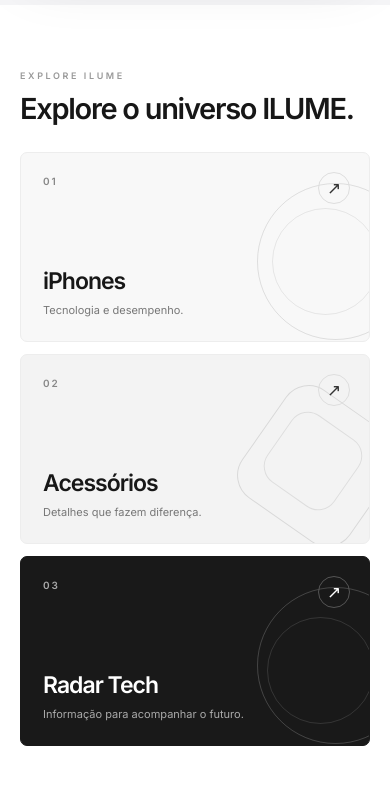
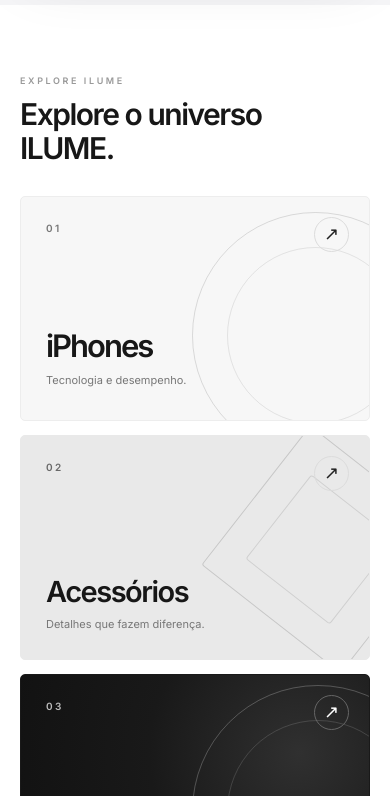
Before and after one commit to ytmatheus332-maker/ilume-tech-store, a React (Vite) app: page / in a window 390 px wide. Shown: the part 748-1544 px from the top of the page. Built offline with nearby package versions, Linux system fonts and the light colour scheme; no server answers.

Commit message:
Atualizar o App.css

```diff
--- a/src/App.css
+++ b/src/App.css
@@ -1,4 +1,3 @@
-
 /* =====================================
    ILUME TECH STORE
    MAIN PAGE STYLES
@@ -158,17 +157,17 @@ main {
 }
 
 /* =====================================
-   EXPLORE — EDITORIAL PREMIUM
+   EXPLORE — NOVA EXPERIÊNCIA EDITORIAL
 ===================================== */
 
 .categories {
   width: calc(100% - 64px);
   max-width: 1200px;
-  margin: 105px auto 0;
+  margin: 110px auto 0;
 }
 
 .section-heading {
-  margin-bottom: 38px;
+  margin-bottom: 42px;
 }
 
 .section-heading > span {
@@ -182,10 +181,10 @@ main {
 .section-heading h2 {
   margin-top: 13px;
   color: #171717;
-  font-size: clamp(30px, 3.5vw, 42px);
+  font-size: clamp(32px, 3.7vw, 44px);
   font-weight: 600;
-  letter-spacing: -2px;
-  line-height: 1.1;
+  letter-spacing: -2.3px;
+  line-height: 1.08;
 }
 
 /* GRADE */
@@ -193,142 +192,62 @@ main {
 .category-grid {
   display: grid;
   grid-template-columns: repeat(3, minmax(0, 1fr));
-  gap: 16px;
+  gap: 18px;
+  align-items: stretch;
 }
 
-/* CARDS */
+/* BASE DOS CARDS */
 
 .category-card {
   position: relative;
   display: flex;
   min-width: 0;
-  min-height: 285px;
+  min-height: 340px;
   flex-direction: column;
   justify-content: space-between;
   overflow: hidden;
   isolation: isolate;
-  padding: 27px;
-  border: 1px solid #ededed;
-  border-radius: 7px;
-  background: #f8f8f8;
+  padding: 30px;
+  border: 1px solid transparent;
+  border-radius: 5px;
+  background: #fff;
   color: #171717;
   text-decoration: none;
   transition:
-    transform .35s ease,
-    background .35s ease,
-    border-color .35s ease,
-    box-shadow .35s ease;
-}
-
-.category-card:nth-child(2) {
-  background: #f3f3f3;
-}
-
-.category-card:nth-child(3) {
-  background: #191919;
-  border-color: #191919;
-  color: #fff;
-}
-
-/* FORMAS GEOMÉTRICAS */
-
-.category-card::before {
-  position: absolute;
-  z-index: -1;
-  top: 70px;
-  right: -65px;
-  width: 190px;
-  height: 190px;
-  border: 1px solid rgba(0,0,0,.11);
-  border-radius: 50%;
-  content: "";
-  transition: transform .55s ease;
-}
-
-.category-card:nth-child(1)::after {
-  position: absolute;
-  z-index: -1;
-  top: 101px;
-  right: -25px;
-  width: 125px;
-  height: 125px;
-  border: 1px solid rgba(0,0,0,.08);
-  border-radius: 50%;
-  content: "";
-}
-
-.category-card:nth-child(2)::before {
-  top: 93px;
-  right: -22px;
-  width: 155px;
-  height: 155px;
-  border-radius: 28px;
-  transform: rotate(35deg);
-}
-
-.category-card:nth-child(2)::after {
-  position: absolute;
-  z-index: -1;
-  top: 125px;
-  right: 12px;
-  width: 90px;
-  height: 90px;
-  border: 1px solid rgba(0,0,0,.09);
-  border-radius: 20px;
-  content: "";
-  transform: rotate(35deg);
-}
-
-.category-card:nth-child(3)::before {
-  top: 75px;
-  right: -55px;
-  width: 190px;
-  height: 190px;
-  border-color: rgba(255,255,255,.19);
-}
-
-.category-card:nth-child(3)::after {
-  position: absolute;
-  z-index: -1;
-  top: 112px;
-  right: -18px;
-  width: 115px;
-  height: 115px;
-  border: 1px solid rgba(255,255,255,.12);
-  border-radius: 50%;
-  content: "";
+    transform .4s ease,
+    box-shadow .4s ease,
+    background .4s ease;
 }
 
 /* NUMERAÇÃO */
 
 .category-number {
-  color: #888;
-  font-size: 10px;
+  position: relative;
+  z-index: 3;
+  color: #777;
+  font-size: 11px;
   font-weight: 600;
-  letter-spacing: 2px;
+  letter-spacing: 2.5px;
 }
 
-.category-card:nth-child(3) .category-number {
-  color: #aaa;
-}
-
-/* TEXTOS */
+/* CONTEÚDO */
 
 .category-info {
   position: relative;
-  z-index: 1;
+  z-index: 3;
   display: flex;
   flex-direction: column;
-  gap: 9px;
+  gap: 10px;
 }
 
 .category-info h3 {
+  margin: 0;
   color: #171717;
-  font-size: 25px;
+  font-size: 29px;
   font-weight: 600;
-  letter-spacing: -1px;
-  line-height: 1.1;
-  transition: transform .3s ease;
+  letter-spacing: -1.5px;
+  line-height: 1.05;
+  transition: transform .35s ease;
 }
 
 .category-info p {
@@ -336,81 +255,257 @@ main {
   margin: 0;
   color: #777;
   font-size: 12px;
-  line-height: 1.6;
+  line-height: 1.7;
+}
+
+/* SETA */
+
+.category-arrow {
+  position: absolute;
+  z-index: 4;
+  top: 25px;
+  right: 25px;
+  display: flex;
+  width: 39px;
+  height: 39px;
+  align-items: center;
+  justify-content: center;
+  border: 1px solid #dcdcdc;
+  border-radius: 50%;
+  background: transparent;
+  color: #222;
+  font-family: Arial, sans-serif;
+  font-size: 18px;
+  font-weight: 400;
+  line-height: 1;
+  transition:
+    background .35s ease,
+    color .35s ease,
+    transform .35s ease,
+    border-color .35s ease;
+}
+
+/* =====================================
+   CARD 01 — IPHONES
+   BRANCO / CÍRCULO MONUMENTAL
+===================================== */
+
+.category-card:nth-child(1) {
+  background: #f7f7f7;
+  border-color: #ededed;
+}
+
+.category-card:nth-child(1)::before {
+  position: absolute;
+  z-index: 0;
+  top: 48px;
+  right: -95px;
+  width: 290px;
+  height: 290px;
+  border: 1px solid rgba(0,0,0,.13);
+  border-radius: 50%;
+  content: "";
+  transition: transform .7s ease;
+}
+
+.category-card:nth-child(1)::after {
+  position: absolute;
+  z-index: 0;
+  top: 88px;
+  right: -55px;
+  width: 210px;
+  height: 210px;
+  border: 1px solid rgba(0,0,0,.09);
+  border-radius: 50%;
+  content: "";
+  transition: transform .7s ease;
+}
+
+.category-card:nth-child(1) .category-number {
+  color: #777;
+}
+
+.category-card:nth-child(1) .category-info {
+  padding-bottom: 5px;
+}
+
+.category-card:nth-child(1) .category-info h3 {
+  font-size: 34px;
+  letter-spacing: -2px;
+}
+
+/* =====================================
+   CARD 02 — ACESSÓRIOS
+   CINZA / COMPOSIÇÃO DIAGONAL
+===================================== */
+
+.category-card:nth-child(2) {
+  background: #e9e9e9;
+  border-color: #e9e9e9;
+}
+
+.category-card:nth-child(2)::before {
+  position: absolute;
+  z-index: 0;
+  top: 65px;
+  right: -55px;
+  width: 205px;
+  height: 205px;
+  border: 1px solid rgba(0,0,0,.15);
+  border-radius: 3px;
+  content: "";
+  transform: rotate(38deg);
+  transition: transform .7s ease;
+}
+
+.category-card:nth-child(2)::after {
+  position: absolute;
+  z-index: 0;
+  top: 105px;
+  right: -15px;
+  width: 125px;
+  height: 125px;
+  border: 1px solid rgba(0,0,0,.11);
+  border-radius: 3px;
+  content: "";
+  transform: rotate(38deg);
+  transition: transform .7s ease;
+}
+
+.category-card:nth-child(2) .category-number {
+  color: #686868;
+}
+
+.category-card:nth-child(2) .category-info {
+  max-width: 190px;
+}
+
+.category-card:nth-child(2) .category-info h3 {
+  max-width: 170px;
+  font-size: 31px;
+  line-height: 1.02;
+}
+
+/* =====================================
+   CARD 03 — RADAR TECH
+   PRETO / CÍRCULOS CONCÊNTRICOS
+===================================== */
+
+.category-card:nth-child(3) {
+  background:
+    radial-gradient(circle at 80% 35%, #303030 0%, #191919 48%, #111 100%);
+  border-color: #191919;
+  color: #fff;
+}
+
+.category-card:nth-child(3)::before {
+  position: absolute;
+  z-index: 0;
+  top: 42px;
+  right: -105px;
+  width: 300px;
+  height: 300px;
+  border: 1px solid rgba(255,255,255,.23);
+  border-radius: 50%;
+  content: "";
+  transition: transform .7s ease;
+}
+
+.category-card:nth-child(3)::after {
+  position: absolute;
+  z-index: 0;
+  top: 88px;
+  right: -58px;
+  width: 205px;
+  height: 205px;
+  border: 1px solid rgba(255,255,255,.14);
+  border-radius: 50%;
+  content: "";
+  transition: transform .7s ease;
+}
+
+.category-card:nth-child(3) .category-number {
+  color: #bcbcbc;
 }
 
 .category-card:nth-child(3) .category-info h3 {
+  max-width: 190px;
+  color: #fff;
+  font-size: 32px;
+  letter-spacing: -1.7px;
+}
+
+.category-card:nth-child(3) .category-info p {
+  color: #b5b5b5;
+}
+
+.category-card:nth-child(3) .category-arrow {
+  border-color: #666;
   color: #fff;
 }
 
-.category-card:nth-child(3) .category-info p {
-  color: #aaa;
-}
-
-/* SETAS PADRONIZADAS */
-
-.category-arrow {
-  position: absolute;
-  z-index: 2;
-  top: 23px;
-  right: 23px;
-  display: flex;
-  width: 35px;
-  height: 35px;
-  align-items: center;
-  justify-content: center;
-  border: 1px solid #dedede;
-  border-radius: 50%;
-  background: transparent;
-  color: #333;
-  font-family: Arial, sans-serif;
-  font-size: 17px;
-  font-weight: 400;
-  line-height: 1;
-  transition:
-    background .3s ease,
-    color .3s ease,
-    border-color .3s ease,
-    transform .3s ease;
-}
-
-.category-card:nth-child(3) .category-arrow {
-  border-color: #555;
-  color: #fff;
-}
-
-/* EFEITOS APENAS EM DISPOSITIVOS COM MOUSE */
+/* =====================================
+   INTERAÇÕES
+===================================== */
 
 @media (hover: hover) and (pointer: fine) {
   .category-card:hover {
-    transform: translateY(-5px);
-    border-color: #d5d5d5;
-    background: #fff;
-    box-shadow: 0 18px 40px rgba(0,0,0,.06);
+    transform: translateY(-7px);
+    box-shadow: 0 22px 45px rgba(0,0,0,.09);
   }
 
-  .category-card:hover::before {
+  .category-card:nth-child(1):hover {
+    background: #fff;
+  }
+
+  .category-card:nth-child(1):hover::before {
+    transform: scale(1.1);
+  }
+
+  .category-card:nth-child(1):hover::after {
+    transform: scale(1.13);
+  }
+
+  .category-card:nth-child(2):hover {
+    background: #dedede;
+  }
+
+  .category-card:nth-child(2):hover::before {
+    transform: rotate(45deg) scale(1.08);
+  }
+
+  .category-card:nth-child(2):hover::after {
+    transform: rotate(45deg) scale(1.1);
+  }
+
+  .category-card:nth-child(3):hover {
+    background:
+      radial-gradient(circle at 80% 35%, #393939 0%, #222 48%, #171717 100%);
+  }
+
+  .category-card:nth-child(3):hover::before {
+    transform: scale(1.1);
+  }
+
+  .category-card:nth-child(3):hover::after {
     transform: scale(1.12);
   }
 
-  .category-card:nth-child(2):hover::before {
-    transform: rotate(35deg) scale(1.12);
-  }
-
   .category-card:hover .category-info h3 {
-    transform: translateX(3px);
+    transform: translateX(4px);
   }
 
   .category-card:hover .category-arrow {
+    transform: translate(3px, -3px);
     border-color: #171717;
     background: #171717;
     color: #fff;
-    transform: translate(2px, -2px);
   }
 
-  .category-card:nth-child(3):hover {
-    background: #292929;
-    border-color: #292929;
+  .category-card:nth-child(3):hover .category-arrow {
+    border-color: #fff;
+    background: #fff;
+    color: #171717;
   }
 }
 
@@ -579,12 +674,21 @@ main {
   }
 
   .category-card {
-    min-height: 260px;
+    min-height: 300px;
     padding: 22px;
   }
 
   .category-info h3 {
-    font-size: 21px;
+    font-size: 23px;
+  }
+
+  .category-card:nth-child(1) .category-info h3 {
+    font-size: 27px;
+  }
+
+  .category-card:nth-child(2) .category-info h3,
+  .category-card:nth-child(3) .category-info h3 {
+    font-size: 25px;
   }
 }
 
@@ -644,11 +748,11 @@ main {
 
   .categories {
     width: calc(100% - 40px);
-    margin-top: 65px;
+    margin-top: 70px;
   }
 
   .section-heading {
-    margin-bottom: 27px;
+    margin-bottom: 30px;
   }
 
   .section-heading > span {
@@ -659,74 +763,95 @@ main {
   .section-heading h2 {
     max-width: 340px;
     margin-top: 11px;
-    font-size: 29px;
-    letter-spacing: -1.3px;
-    line-height: 1.16;
+    font-size: 30px;
+    letter-spacing: -1.5px;
+    line-height: 1.15;
   }
 
   .category-grid {
     grid-template-columns: 1fr;
-    gap: 12px;
+    gap: 14px;
   }
 
   .category-card {
-    min-height: 190px;
-    padding: 22px;
-    border-radius: 7px;
+    min-height: 225px;
+    padding: 25px;
+    border-radius: 5px;
   }
 
-  .category-card::before {
-    top: 30px;
-    right: -45px;
-    width: 155px;
-    height: 155px;
+  /* IPHONES MOBILE */
+
+  .category-card:nth-child(1)::before {
+    top: 15px;
+    right: -70px;
+    width: 245px;
+    height: 245px;
   }
 
   .category-card:nth-child(1)::after {
-    top: 55px;
-    right: -10px;
-    width: 105px;
-    height: 105px;
+    top: 50px;
+    right: -35px;
+    width: 175px;
+    height: 175px;
   }
 
+  .category-card:nth-child(1) .category-info h3 {
+    font-size: 31px;
+  }
+
+  /* ACESSÓRIOS MOBILE */
+
   .category-card:nth-child(2)::before {
-    top: 45px;
-    right: -15px;
-    width: 130px;
-    height: 130px;
+    top: 25px;
+    right: -45px;
+    width: 175px;
+    height: 175px;
   }
 
   .category-card:nth-child(2)::after {
-    top: 65px;
-    right: 15px;
-    width: 80px;
-    height: 80px;
-  }
-
-  .category-card:nth-child(3)::before {
-    top: 30px;
-    right: -45px;
-    width: 155px;
-    height: 155px;
-  }
-
-  .category-card:nth-child(3)::after {
     top: 60px;
     right: -5px;
     width: 105px;
     height: 105px;
   }
 
+  .category-card:nth-child(2) .category-info {
+    max-width: 200px;
+  }
+
+  .category-card:nth-child(2) .category-info h3 {
+    font-size: 29px;
+  }
+
+  /* RADAR TECH MOBILE */
+
+  .category-card:nth-child(3)::before {
+    top: 10px;
+    right: -75px;
+    width: 250px;
+    height: 250px;
+  }
+
+  .category-card:nth-child(3)::after {
+    top: 45px;
+    right: -40px;
+    width: 180px;
+    height: 180px;
+  }
+
+  .category-card:nth-child(3) .category-info h3 {
+    max-width: 220px;
+    font-size: 31px;
+  }
+
+  /* ELEMENTOS COMPARTILHADOS */
+
   .category-number {
     font-size: 10px;
   }
 
   .category-info {
-    gap: 7px;
-  }
-
-  .category-info h3 {
-    font-size: 23px;
+    gap: 8px;
   }
 
   .category-info p {
@@ -735,15 +860,15 @@ main {
   }
 
   .category-arrow {
-    top: 19px;
-    right: 19px;
-    width: 32px;
-    height: 32px;
+    top: 20px;
+    right: 20px;
+    width: 35px;
+    height: 35px;
   }
 
   .featured {
     min-height: 230px;
-    margin-top: 65px;
+    margin-top: 70px;
     padding: 50px 24px;
   }
 
@@ -794,12 +919,12 @@ main {
   }
 
   .category-card {
-    min-height: 180px;
-    padding: 19px;
+    min-height: 210px;
+    padding: 20px;
   }
 
   .category-info h3 {
-    font-size: 21px;
+    font-size: 23px;
   }
 
   .category-info p {
```
